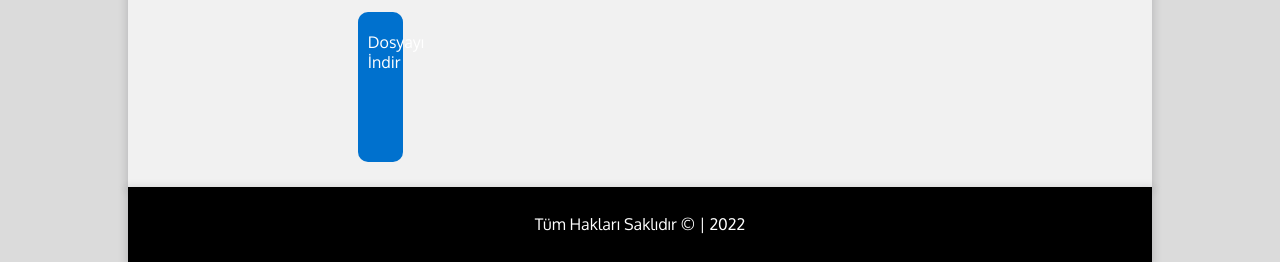
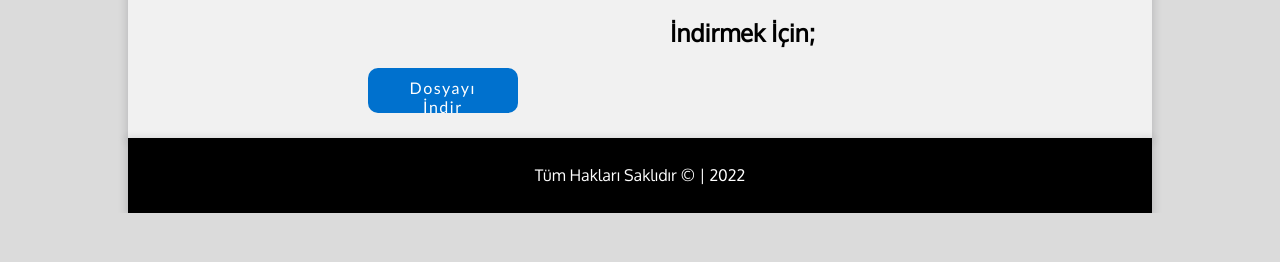
Before and after one commit to kemalistilim/kemalistilim, a plain HTML site: page kemalistlore.html in a window 1280 px wide. Shown: the part 744-1006 px from the top of the page. After the commit the page ends 957 px from the top, so only its background shows below. Drawn offline with Linux system fonts and the light colour scheme.

Commit message:
KemalistLore

```diff
--- a/kemalistlore.html
+++ b/kemalistlore.html
@@ -57,7 +57,11 @@
                     <h3>Nasıl İndirilir</h3>
                     <p class="hakYazi">İndir Butonuna Bastıp Reklamları Geçtikten Sonra Açılan MediaFire Sitesinden Gönül Rahatığı İle İndirebilirsiniz. Dosya Şifresi İçin Kemalist İlim Discord Sunucusuna Gelmeyi Unutmayın ! .Herhangi Bir Sorununuz Veyahut Eklemek İstediğiniz Dosyalar Olursa İletişim Bilgilerimize İletişim Sekmesinden Ulaşınız</p>
 
-                    <a href="https://www.mediafire.com/file/o4zsr4zzy2jia4a/Kemalist%20Lore%20by%20Squarerians.rar" class="Devambtn">Dosyayı İndir</a>
+                    <h2>İndirmek İçin;</h2>
+
+                            <span class="span1">
+                                <a href="https://www.mediafire.com/file/o4zsr4zzy2jia4a/Kemalist%20Lore%20by%20Squarerians.rar" class="btnDevam">Dosyayı İndir</a>
+                            </span>
 
                 </main>
 
```
Also changed, not shown: iletisim.html (+2 -2 lines).
